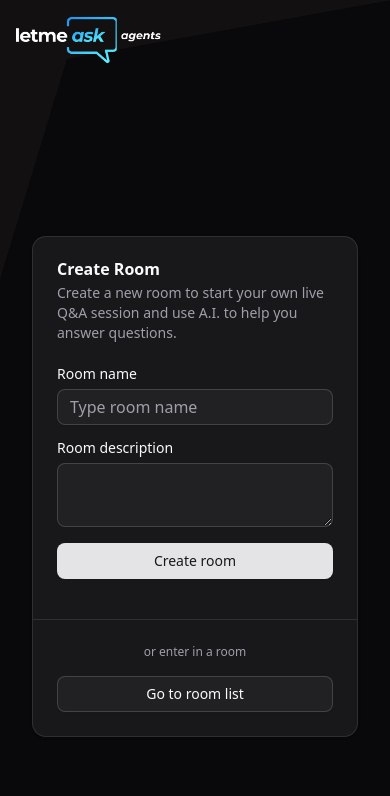
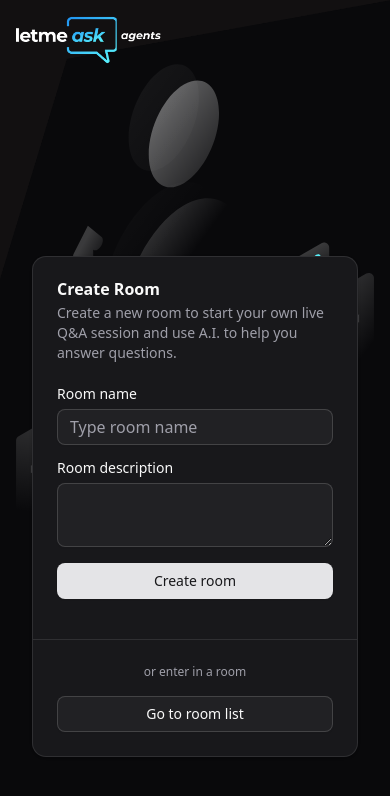
Before and after one commit to laizeferraz/Let-Me-Ask-Agents-Web, a React (Vite) app: page / in a window 390 px wide. Shown: the top 796 px of the page. Built offline with nearby package versions, Linux system fonts and the light colour scheme.

Commit message:
update home for mobile

```diff
--- a/src/pages/home.tsx
+++ b/src/pages/home.tsx
@@ -17,7 +17,7 @@ export const Home = () => {
           />
         </Link>
       </header>
-      <div className="mx-auto grid min-h-screen max-w-4xl grid-cols-1 items-center justify-center gap-4 p-4 md:grid-cols-2">
+      <div className="mx-auto grid min-h-screen max-w-4xl grid-cols-1 items-center justify-center gap-4 bg-[url('/illustration.svg')] bg-contain bg-top bg-no-repeat p-4 md:grid-cols-2 md:bg-none">
         <aside className="hidden flex-col md:flex">
           <div
             className="bg-contain bg-no-repeat p-37"
@@ -30,7 +30,9 @@ export const Home = () => {
             Learn and share knowledge with other people with A.I. help.
           </p>
         </aside>
-        <CreateRoomForm />
+        <div className="mt-10 md:mt-0">
+          <CreateRoomForm />
+        </div>
       </div>
     </div>
   );
```
